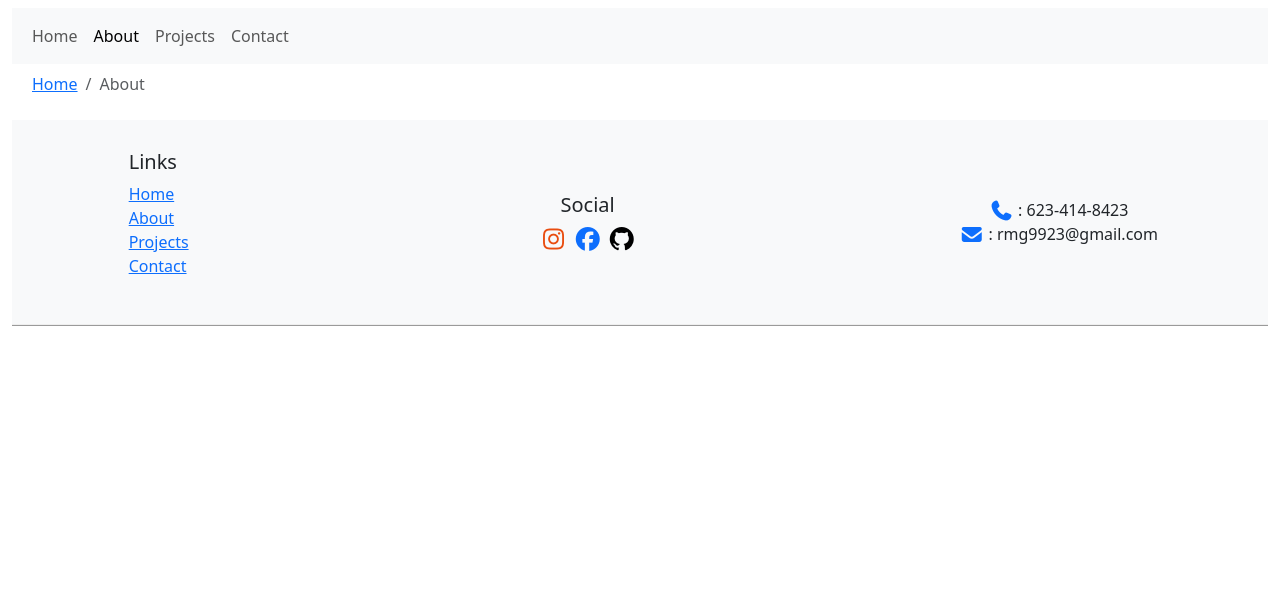
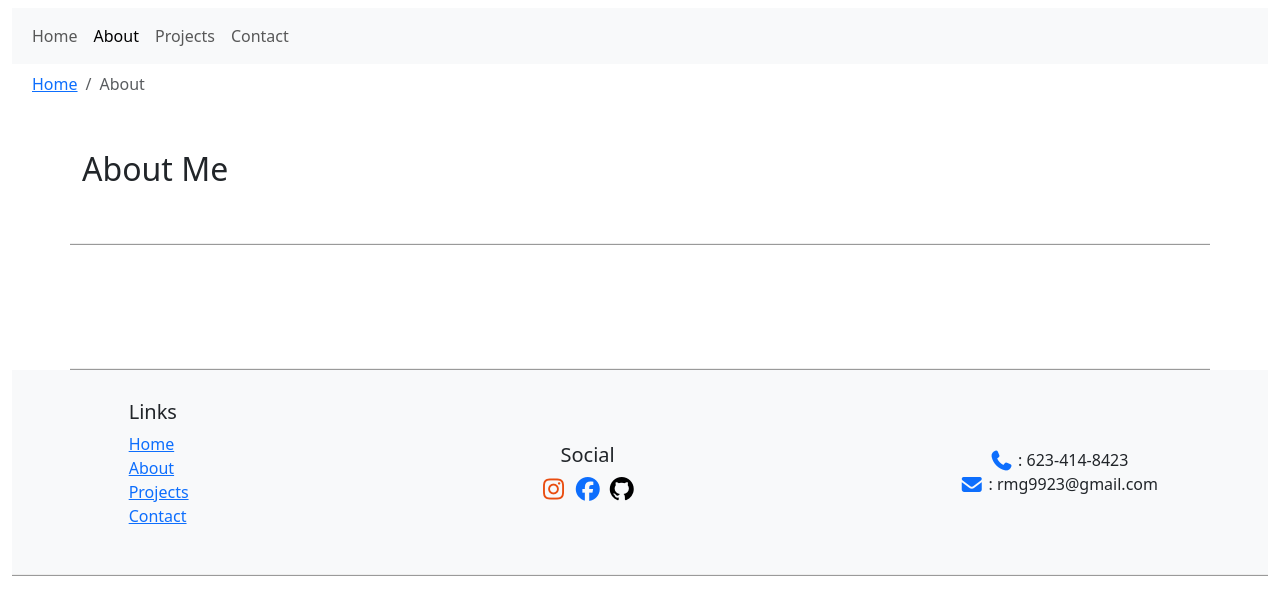
Before and after one commit to zamnweskr/portfoliproject2, a website built with Parcel: page about.html in a window 1280 px wide. Built offline with nearby package versions, Linux system fonts and the light colour scheme.

Commit message:
Started about me page

```diff
--- a/about.html
+++ b/about.html
@@ -48,9 +48,20 @@
         </div>
     </nav>
 
-    <main>
+    <main class="container">
+        <div class="row row-content">
+            <div class="col">
+                <h2>About Me</h2>
+            </div>
+        </div>
+        <div class="row row-content">
+            <div class="col">
+            </div>
+
+        </div>
 
     </main>
+
     <footer>
         <div class="container-fluid bg-body-tertiary">
             <div class="row row-content">
```
Also changed, not shown: index.html (+4 -4 lines), images/sunsetbackground.jpg (added).
